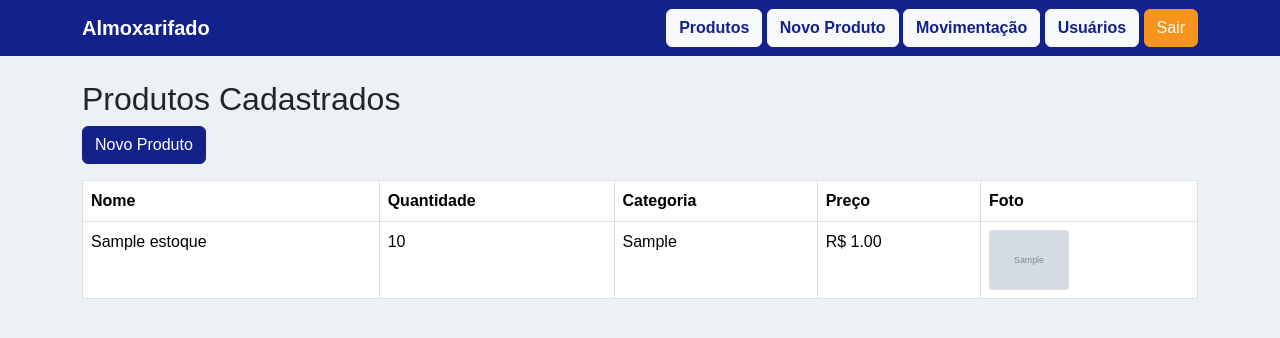
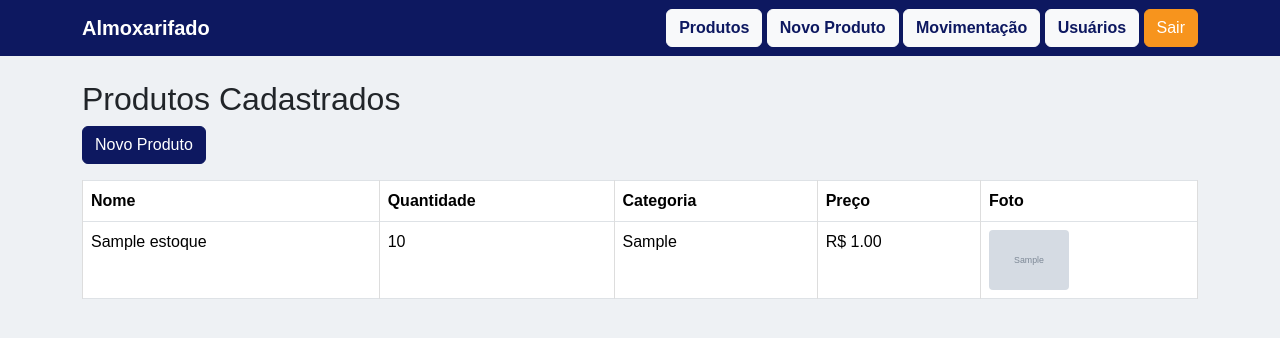
Before and after one commit to cCarulaa/tccsenai, a Flask app: page /home in a window 1280 px wide. Shown: the top 338 px of the page. Run offline with Flask 3, Linux system fonts and the light colour scheme; a user stored in the database is signed in; tables that the repository leaves empty hold one stand-in row (values such as "Sample post"); grey boxes marked "Sample" are stand-in pictures.

Commit message:
Update navy blue color variable in CSS

```diff
--- a/estoque_flask/static/css/style.css
+++ b/estoque_flask/static/css/style.css
@@ -3,7 +3,7 @@
     --cinza:#eef1f4;
     --borda:#ddd;
 
-    --azul-marinho:#13218b;
+    --azul-marinho: #0d1860;
     --azul-marinho-escuro:#0d1860;
 
     --laranja:#f7941d;
```
